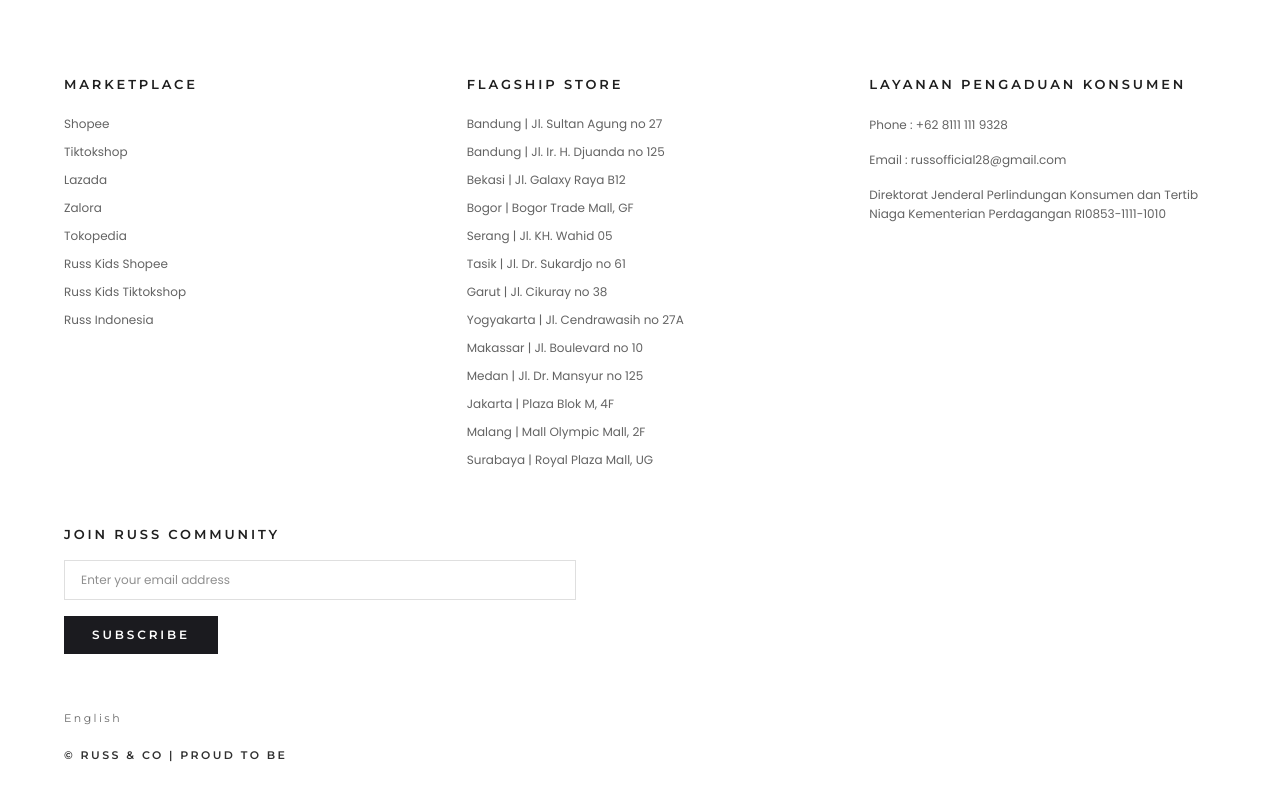
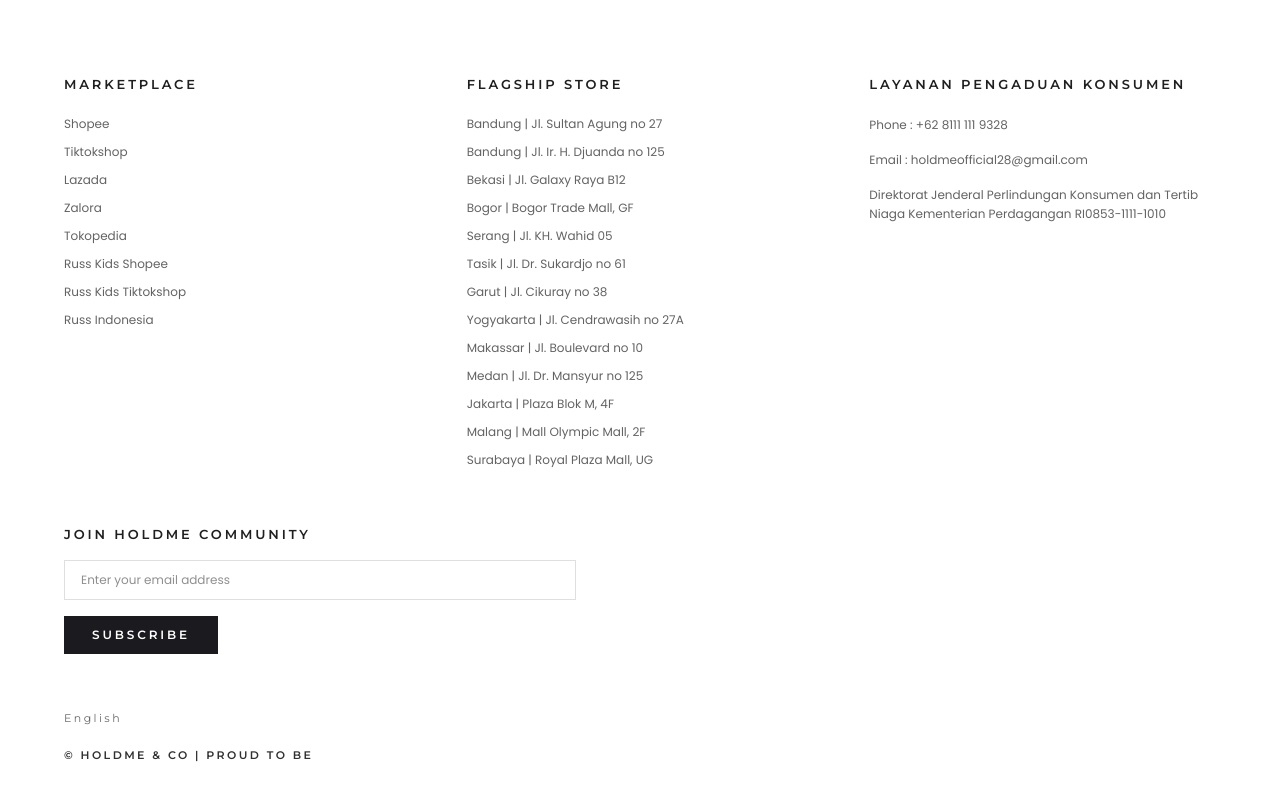
Before and after one commit to egrjati/Next-x-Laravel, a Next.js app in the folder frontend/: page / in a window 1280 px wide. Shown: the part 4498-5298 px from the top of the page. Built offline with nearby package versions, Linux system fonts and the light colour scheme.

Commit message:
update minim

```diff
--- a/frontend/src/app/layout.tsx
+++ b/frontend/src/app/layout.tsx
@@ -8,7 +8,7 @@
 } from "next/font/google";
 import Navbar from "@/components/layout/Navbar";
 import "./globals.css";
-import Footer from "@/components/layout/footer";
+import Footer from "@/components/layout/Footer";
 
 const inter = Inter({
   variable: "--font-inter",
--- a/frontend/src/components/layout/footer.tsx
+++ b/frontend/src/components/layout/footer.tsx
@@ -46,7 +46,7 @@
             </h3>
             <div className="mt-5 space-y-4 font-poppins text-[12px] leading-[1.6] text-[#636363]">
               <p>Phone : +62 8111 111 9328</p>
-              <p>Email : russofficial28@gmail.com</p>
+              <p>Email : holdmeofficial28@gmail.com</p>
               <p>
                 Direktorat Jenderal Perlindungan Konsumen dan Tertib Niaga
                 Kementerian Perdagangan RI0853-1111-1010
@@ -57,7 +57,7 @@
 
         <section className="mt-12 max-w-md lg:mt-14 lg:max-w-lg">
           <h3 className="font-montserrat text-[13px] font-semibold uppercase tracking-[0.22em] text-[#1f1f1f]">
-            Join Russ Community
+            Join Holdme Community
           </h3>
           <form className="mt-4" action="#" method="post">
             <label htmlFor="email" className="sr-only">
@@ -83,7 +83,7 @@
             English
           </button>
           <p className="font-semibold text-[#303030]">
-            © Russ & Co | Proud To Be
+            © Holdme & Co | Proud To Be
           </p>
         </div>
       </div>
```
